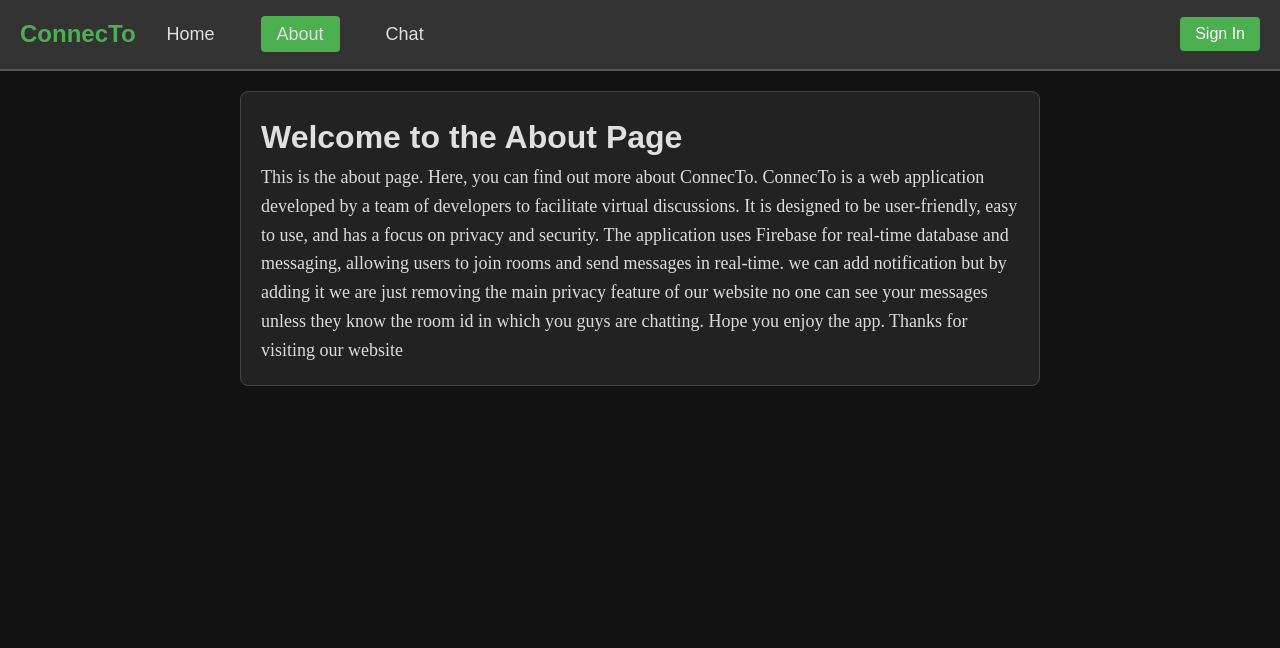
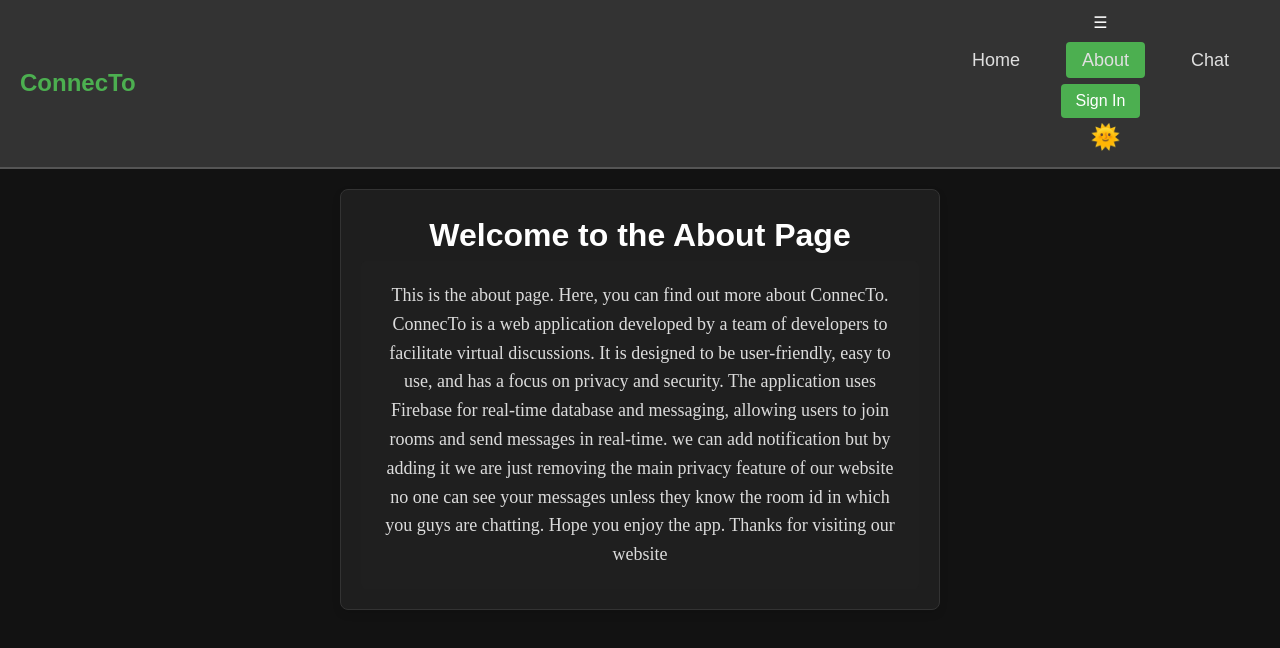
Before and after one commit to AgentElemental/ConnecTo, a plain HTML site: page about.html in a window 1280 px wide. Drawn offline with Linux system fonts and the light colour scheme.

Commit message:
Update about.html

```diff
--- a/about.html
+++ b/about.html
@@ -6,8 +6,52 @@
     <meta name="viewport" content="width=device-width, initial-scale=1.0">
     <title>ConnecTo</title>
     <link rel="stylesheet" href="./css/main.css">
-    <link rel="stylesheet" href="./css/about.css">
+    <link rel="stylesheet" href="./css/button.css">
+    <link rel="stylesheet" href="./css/chat.css">
     <link rel="stylesheet" href="./css/sign.css">
+    <link rel="stylesheet" href="./css/menu.css">
+    <style>
+        /* Dark and light mode styling */
+        body.dark-mode {
+            background-color: #121212;
+            color: #ffffff;
+        }
+
+        body.light-mode {
+            background-color: #ffffff;
+            color: #000000;
+        }
+
+        /* Toggle icon styling */
+        #theme-toggle {
+            cursor: pointer;
+            font-size: 1.5em;
+            margin-left: 10px;
+        }
+
+        /* Content box styling */
+        .content-box {
+            padding: 20px;
+            margin: 20px;
+            border-radius: 8px;
+            max-width: 600px;
+            box-shadow: 0 4px 8px rgba(0, 0, 0, 0.1);
+        }
+
+        /* Dark mode content box */
+        body.dark-mode .content-box {
+            background-color: #1e1e1e;
+            color: #ffffff;
+            border: 1px solid #333333;
+        }
+
+        /* Light mode content box */
+        body.light-mode .content-box {
+            background-color: #f9f9f9;
+            color: #000000;
+            border: 1px solid #cccccc;
+        }
+    </style>
 </head>
 
 <body>
@@ -15,18 +59,28 @@
         <a href="index.html">
             <h2>ConnecTo</h2>
         </a>
-        <nav>
+        <center>
+            <!-- Hamburger menu icon for mobile view -->
+            <div id="hamburger-menu" onclick="toggleMenu()">
+                &#9776; <!-- Hamburger icon -->
+            </div>
+            <!-- Navigation menu and sign-in button -->
+            <nav id="nav-menu">
                 <ul>
                     <li><a href="index.html">Home</a></li>
                     <li><a href="about.html" class="active">About</a></li>
                     <li><a href="chat.html">Chat</a></li>
                 </ul>
-        </nav>
                 <a id="signin-link">
                     <button id="signin-button">Sign In</button>
                     <img id="profile-pic" alt="Profile Picture">
                 </a>
+                <!-- Theme toggle icon placed next to Sign In button -->
+                <div id="theme-toggle" onclick="toggleTheme()">🌙</div>
+            </nav>
+        </center>
     </header>
+    <center>
         <div class="content-box">
             <h1>Welcome to the About Page</h1>
             <pre>
@@ -39,12 +93,42 @@ Hope you enjoy the app.
 Thanks for visiting our website
     </pre>
         </div>
+    </center>
 
 
     <!-- Firebase configuration and script -->
     <script src="https://www.gstatic.com/firebasejs/8.10.0/firebase-app.js"></script>
     <script src="https://www.gstatic.com/firebasejs/8.10.0/firebase-auth.js"></script>
     <script type="module" src="./js/authentication.mjs"></script>
+    <script>
+        // Set default theme to dark mode
+        document.addEventListener('DOMContentLoaded', function () {
+            const userPrefersDark = localStorage.getItem('theme') === 'dark' || !localStorage.getItem('theme');
+            if (userPrefersDark) {
+                document.body.classList.add('dark-mode');
+                document.getElementById('theme-toggle').textContent = '🌞';
+            } else {
+                document.body.classList.add('light-mode');
+                document.getElementById('theme-toggle').textContent = '🌙';
+            }
+        });
+
+        // Toggle theme between dark and light
+        function toggleTheme() {
+            const isDarkMode = document.body.classList.contains('dark-mode');
+            if (isDarkMode) {
+                document.body.classList.remove('dark-mode');
+                document.body.classList.add('light-mode');
+                document.getElementById('theme-toggle').textContent = '🌙';
+                localStorage.setItem('theme', 'light');
+            } else {
+                document.body.classList.remove('light-mode');
+                document.body.classList.add('dark-mode');
+                document.getElementById('theme-toggle').textContent = '🌞';
+                localStorage.setItem('theme', 'dark');
+            }
+        }
+    </script>
 </body>
 
 </html>
```
Lines whose indentation alone changed are shown as unchanged.
